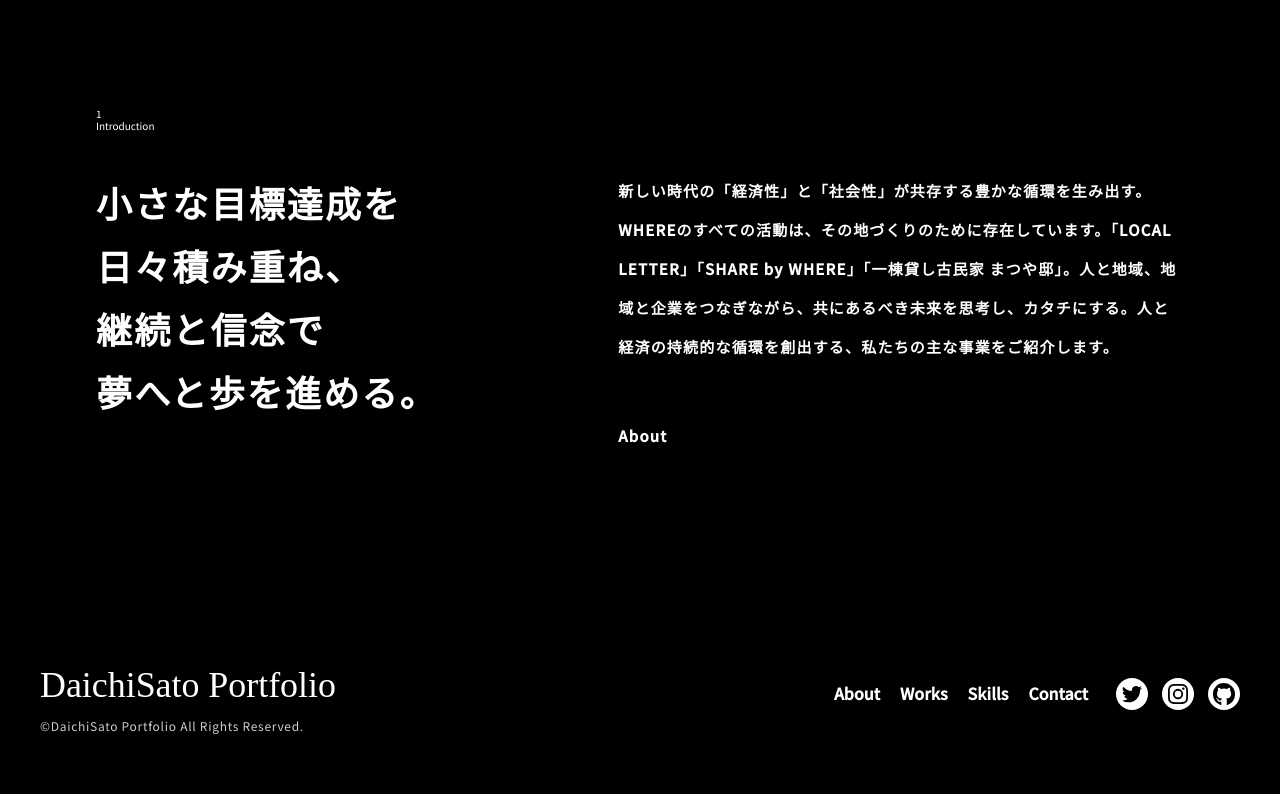
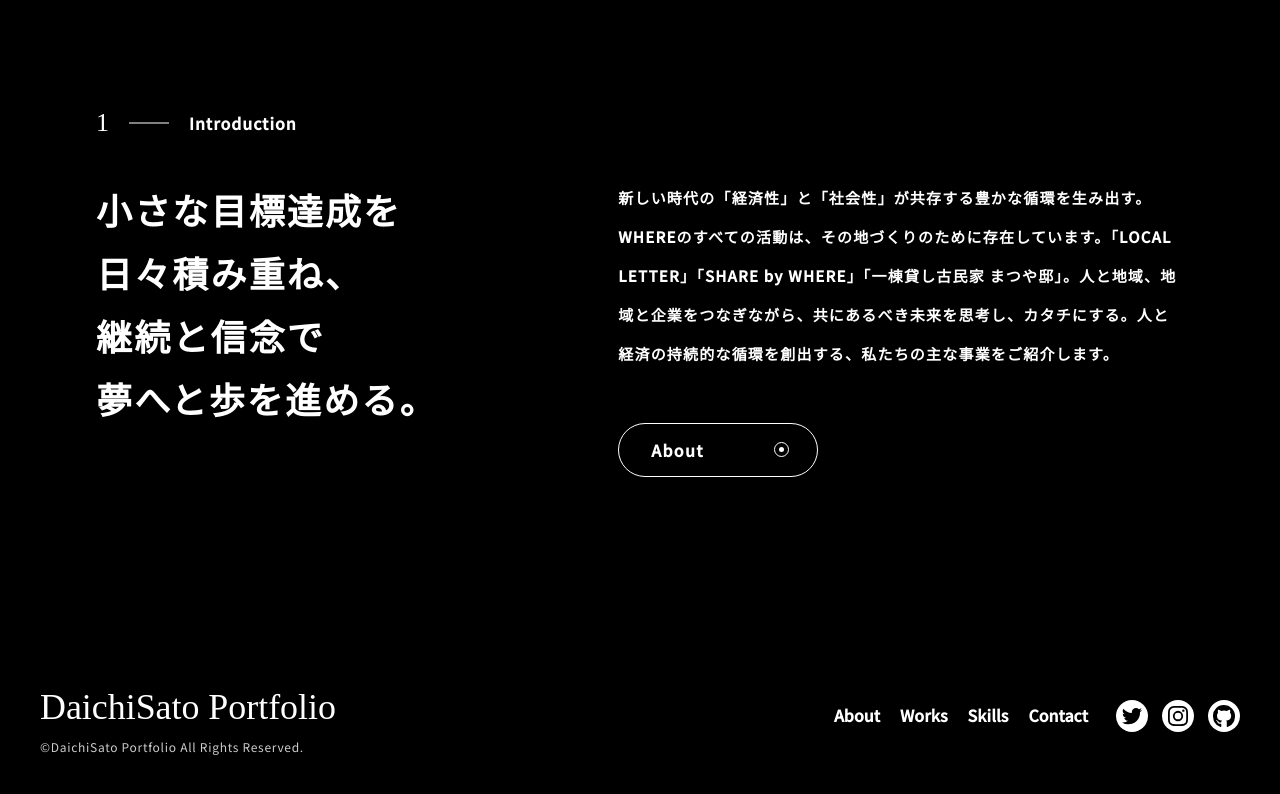
Before and after one commit to daichi-sato-design/portfolio, a Next.js app: page / in a window 1280 px wide. Shown: the part 802-1596 px from the top of the page. Built offline with nearby package versions, Linux system fonts and the light colour scheme; a web font is replaced by a local one.

Commit message:
moduleスタイルの作成

```diff
--- a/styles/module/_module.scss
+++ b/styles/module/_module.scss
@@ -0,0 +1,79 @@
+@use '/styles/base/base';
+
+// 各セクションのタグ
+.section-tag{
+  display: flex;
+  align-items: center;
+  &__num{
+    font-family: base.$custom-font-eng01;
+    font-size: 2.6rem;
+    margin-right: 20px;
+  }
+  &__ttl{
+    position: relative;
+    z-index: 1;
+    font-size: 1.6rem;
+    font-weight: 600;
+    letter-spacing: .06em;
+    padding-left: 60px;
+    &:before{
+      content: "";
+      position: absolute;
+      top: 50%;
+      left: 0;
+      transform: translateY(-50%);
+      background: #fff;
+      width: 40px;
+      height: 1px;
+    }
+  }
+}
+
+// 各セクションの丸ボタン
+.section-btn{
+  width: 100%;
+  .link{
+    display: flex;
+    align-items: center;
+    width: 100%;
+    height: 100%;
+    padding: 18px 32px;
+    border: 1px solid #fff;
+    border-radius: 50px;
+    .txt{
+      position: relative;
+      z-index: 1;
+      display: inline-block;
+      padding-right: 70px;
+      width: 100%;
+      font-size: 1.6rem;
+      letter-spacing: .08em;
+      line-height: 1;
+      white-space: nowrap;
+      &::before{
+
+      }
+    }
+    .deco{
+      position: relative;
+      z-index: 1;
+      flex-shrink: 0;
+      width: 15px;
+      height: 15px;
+      border-radius: 50%;
+      border: 1px solid #fff;
+      background: #000;
+      &:before{
+        content: "";
+        position: absolute;
+        z-index: 10;
+        top: 4px;
+        left: 4px;
+        width: 5px;
+        height: 5px;
+        border-radius: 50%;
+        background: #fff;
+      }
+    }
+  }
+}
```
